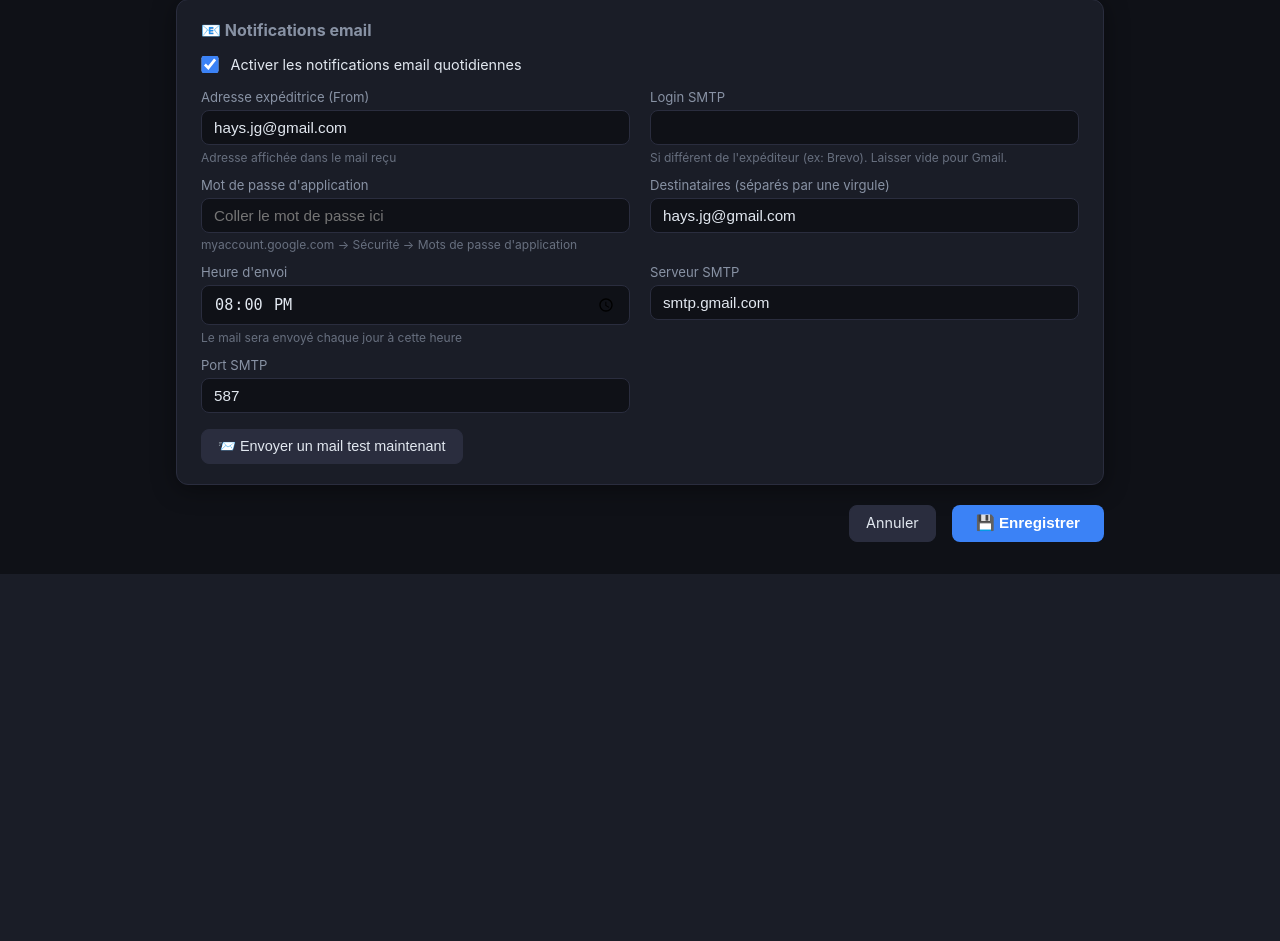
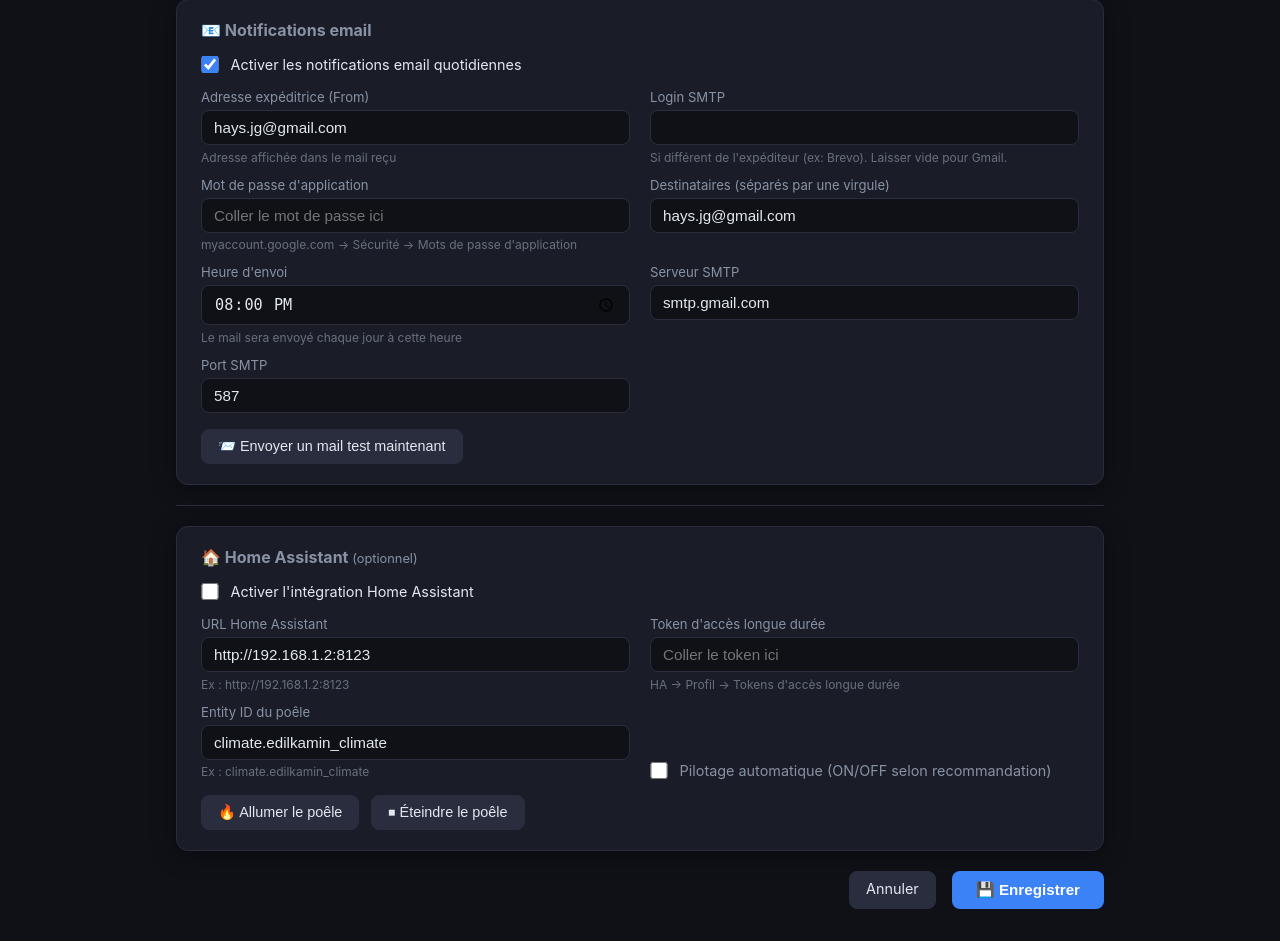
Before and after one commit to haysjg/Heating-Advisor, a Flask app: page /config in a window 1280 px wide. Shown: the part 1770-2711 px from the top of the page. Before the commit the page ends 2344 px from the top, so only its background shows below. Run offline with Flask 3, Linux system fonts and the light colour scheme.

Commit message:
feat: intégration Home Assistant modulaire (pilotage poêle ON/OFF)
- modules/homeassistant.py : client REST HA (turn_on, turn_off, get_state)
- Token HA chiffré via le même système que le mot de passe SMTP
- HOME_ASSISTANT optionnel dans config — le reste fonctionne sans HA
- Pilotage automatique ON/OFF selon recommandation (opt-in via auto_control)
- Endpoints /api/ha/turn_on, /api/ha/turn_off, /api/ha/state
- Section Home Assistant dans la page de configuration avec boutons manuels

Co-Authored-By: Claude Sonnet 4.6 <noreply@anthropic.com>

```diff
--- a/app.py
+++ b/app.py
@@ -17,6 +17,7 @@ from modules.tempo import get_tempo_info
 from modules.advisor import analyze, analyze_tomorrow
 from modules.overrides import apply as apply_overrides, load as load_overrides, OVERRIDE_FILE
 from modules.crypto import encrypt_password, is_configured
+import modules.homeassistant as ha_client
 
 logging.basicConfig(level=logging.INFO, format="%(asctime)s %(levelname)s %(message)s")
 logger = logging.getLogger(__name__)
@@ -34,7 +35,16 @@ _scheduler.start()
 def _run_notify():
     """Lance la notification email (appelé par le scheduler ou manuellement)."""
     from notify import main as notify_main
-    return notify_main()
+    success = notify_main()
+    # Pilotage automatique HA si activé
+    if config.HOME_ASSISTANT.get("auto_control"):
+        try:
+            data = get_analysis()
+            system = data.get("tomorrow", {}).get("recommendation", {}).get("system", "none")
+            ha_client.apply_recommendation(config.HOME_ASSISTANT, system)
+        except Exception as e:
+            logger.error("HA apply_recommendation échoué : %s", e)
+    return success
 
 
 def _reschedule_notify():
@@ -140,6 +150,30 @@ def api_notify_test():
         return jsonify({"error": str(e)}), 500
 
 
+@app.route("/api/ha/turn_on", methods=["POST"])
+def api_ha_turn_on():
+    if not ha_client.is_configured(config.HOME_ASSISTANT):
+        return jsonify({"error": "Home Assistant non configuré"}), 400
+    return jsonify({"status": "ok" if ha_client.turn_on(config.HOME_ASSISTANT) else "error"})
+
+
+@app.route("/api/ha/turn_off", methods=["POST"])
+def api_ha_turn_off():
+    if not ha_client.is_configured(config.HOME_ASSISTANT):
+        return jsonify({"error": "Home Assistant non configuré"}), 400
+    return jsonify({"status": "ok" if ha_client.turn_off(config.HOME_ASSISTANT) else "error"})
+
+
+@app.route("/api/ha/state")
+def api_ha_state():
+    if not ha_client.is_configured(config.HOME_ASSISTANT):
+        return jsonify({"error": "Home Assistant non configuré"}), 400
+    state = ha_client.get_state(config.HOME_ASSISTANT)
+    if state is None:
+        return jsonify({"error": "Impossible de récupérer l'état"}), 500
+    return jsonify(state)
+
+
 @app.route("/config")
 def config_page():
     purchase = {}
@@ -163,12 +197,19 @@ def api_config_save():
         price_per_kg = round(prix / max(nb_sacs * poids, 0.001), 6)
         consumption_kg_per_hour = round(poids / max(hours_per_bag, 0.1), 4)
 
-        # Mot de passe : ne mettre à jour que si un nouveau est fourni, puis chiffrer
+        # Mot de passe SMTP : ne mettre à jour que si un nouveau est fourni, puis chiffrer
         new_password = str(data.get("app_password", "")).strip()
         if new_password:
             final_password = encrypt_password(new_password)
         else:
             final_password = config.EMAIL.get("app_password", "")
+
+        # Token HA : ne mettre à jour que si un nouveau est fourni, puis chiffrer
+        new_ha_token = str(data.get("ha_token", "")).strip()
+        if new_ha_token:
+            final_ha_token = encrypt_password(new_ha_token)
+        else:
+            final_ha_token = config.HOME_ASSISTANT.get("token", "")
 
         override = {
             "_poele_purchase": {"nb_sacs": nb_sacs, "prix_livraison": prix, "poids_sac": poids, "hours_per_bag": hours_per_bag},
@@ -214,6 +255,13 @@ def api_config_save():
                 "notify_hour": int(data.get("notify_hour", config.EMAIL.get("notify_hour", 20))),
                 "notify_minute": int(data.get("notify_minute", config.EMAIL.get("notify_minute", 0))),
             },
+            "HOME_ASSISTANT": {
+                "enabled": bool(data.get("ha_enabled", False)),
+                "url": str(data.get("ha_url", config.HOME_ASSISTANT.get("url", "http://192.168.1.2:8123"))).rstrip("/"),
+                "token": final_ha_token,
+                "poele_entity_id": str(data.get("ha_entity_id", config.HOME_ASSISTANT.get("poele_entity_id", ""))),
+                "auto_control": bool(data.get("ha_auto_control", False)),
+            },
         }
         os.makedirs(os.path.dirname(OVERRIDE_FILE), exist_ok=True)
         with open(OVERRIDE_FILE, "w") as f:
--- a/modules/overrides.py
+++ b/modules/overrides.py
@@ -17,7 +17,7 @@ def apply(cfg, data: dict) -> None:
     for key in ("TARGET_TEMP", "SURFACE_M2", "REFRESH_INTERVAL_MINUTES", "HP_START", "HP_END"):
         if key in data:
             setattr(cfg, key, data[key])
-    for key in ("POELE", "CLIM", "LOCATION", "EMAIL"):
+    for key in ("POELE", "CLIM", "LOCATION", "EMAIL", "HOME_ASSISTANT"):
         if key in data and isinstance(data[key], dict):
             getattr(cfg, key).update(data[key])
     if "TEMPO_PRICES" in data:
--- a/templates/config.html
+++ b/templates/config.html
@@ -427,6 +427,64 @@
 
     </div>
 
+    <hr class="section-divider">
+
+    {# ── Home Assistant ── #}
+    <div class="card form-section">
+      <h3>🏠 Home Assistant <small style="font-weight:400;font-size:0.8em">(optionnel)</small></h3>
+
+      <div style="display:flex; align-items:center; gap:0.75rem; margin-bottom:1rem">
+        <input type="checkbox" id="ha_enabled" style="width:1.1rem;height:1.1rem;accent-color:var(--blue);cursor:pointer"
+               {% if config.HOME_ASSISTANT.enabled %}checked{% endif %}>
+        <label for="ha_enabled" style="font-size:0.9rem;cursor:pointer">
+          Activer l'intégration Home Assistant
+        </label>
+      </div>
+
+      <div class="form-grid">
+
+        <div class="form-group">
+          <label>URL Home Assistant</label>
+          <input type="text" id="ha_url" value="{{ config.HOME_ASSISTANT.url }}">
+          <span class="hint">Ex : http://192.168.1.2:8123</span>
+        </div>
+
+        <div class="form-group">
+          <label>Token d'accès longue durée</label>
+          <input type="password" id="ha_token"
+                 placeholder="{{ 'Déjà configuré — laisser vide pour conserver' if config.HOME_ASSISTANT.token else 'Coller le token ici' }}">
+          <span class="hint">HA → Profil → Tokens d'accès longue durée</span>
+        </div>
+
+        <div class="form-group">
+          <label>Entity ID du poêle</label>
+          <input type="text" id="ha_entity_id" value="{{ config.HOME_ASSISTANT.poele_entity_id }}">
+          <span class="hint">Ex : climate.edilkamin_climate</span>
+        </div>
+
+        <div class="form-group" style="display:flex;flex-direction:column;justify-content:flex-end">
+          <div style="display:flex; align-items:center; gap:0.75rem">
+            <input type="checkbox" id="ha_auto_control" style="width:1.1rem;height:1.1rem;accent-color:var(--blue);cursor:pointer"
+                   {% if config.HOME_ASSISTANT.auto_control %}checked{% endif %}>
+            <label for="ha_auto_control" style="font-size:0.9rem;cursor:pointer">
+              Pilotage automatique (ON/OFF selon recommandation)
+            </label>
+          </div>
+        </div>
+
+      </div>
+
+      <div style="margin-top:1rem; display:flex; gap:0.75rem">
+        <button type="button" class="btn-back" onclick="haControl('turn_on')" id="btn-ha-on">
+          🔥 Allumer le poêle
+        </button>
+        <button type="button" class="btn-back" onclick="haControl('turn_off')" id="btn-ha-off">
+          ⏹ Éteindre le poêle
+        </button>
+      </div>
+
+    </div>
+
     {# ── Actions ── #}
     <div style="display:flex; gap:1rem; justify-content:flex-end; padding: 0.25rem 0 0.5rem">
       <a href="/" class="btn-back">Annuler</a>
@@ -497,6 +555,11 @@
       white_hc:             parseFloat(getVal('white_hc')),
       red_hp:               parseFloat(getVal('red_hp')),
       red_hc:               parseFloat(getVal('red_hc')),
+      ha_enabled:           document.getElementById('ha_enabled').checked,
+      ha_url:               getVal('ha_url'),
+      ha_token:             getVal('ha_token'),
+      ha_entity_id:         getVal('ha_entity_id'),
+      ha_auto_control:      document.getElementById('ha_auto_control').checked,
       email_enabled:        document.getElementById('email_enabled').checked,
       email_sender:         getVal('email_sender'),
       smtp_login:           getVal('smtp_login'),
@@ -540,6 +603,17 @@
       });
   }
 
+  function haControl(action) {
+    const btnId = action === 'turn_on' ? 'btn-ha-on' : 'btn-ha-off';
+    const btn = document.getElementById(btnId);
+    btn.disabled = true;
+    fetch('/api/ha/' + action, { method: 'POST' })
+      .then(r => r.json())
+      .then(d => showToast(d.status === 'ok' ? '✓ Commande envoyée' : 'Erreur : ' + (d.error || 'inconnue'), d.status === 'ok'))
+      .catch(() => showToast('Erreur réseau', false))
+      .finally(() => { btn.disabled = false; });
+  }
+
   // Init
   calcPoele();
   </script>
```
Also changed, not shown: config.py (+9 -0 lines), modules/homeassistant.py (added, +104 -0 lines).
